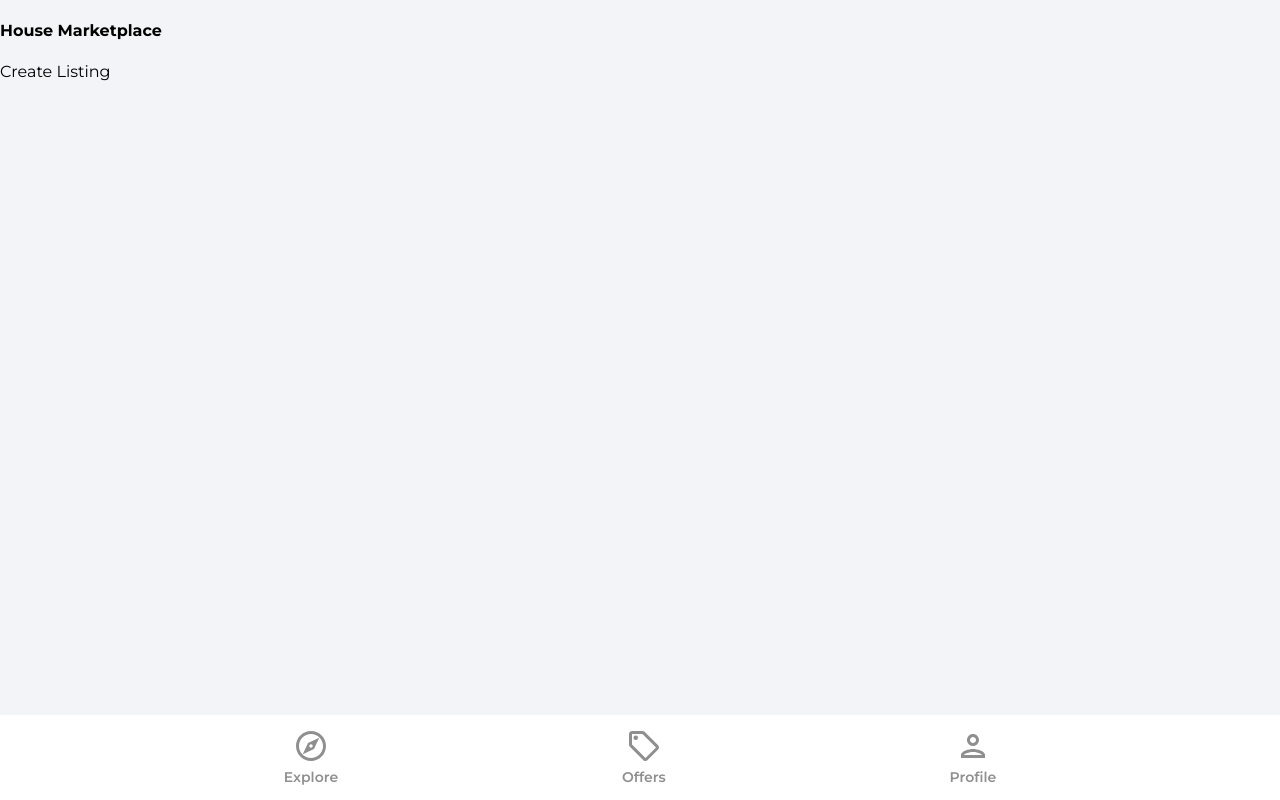
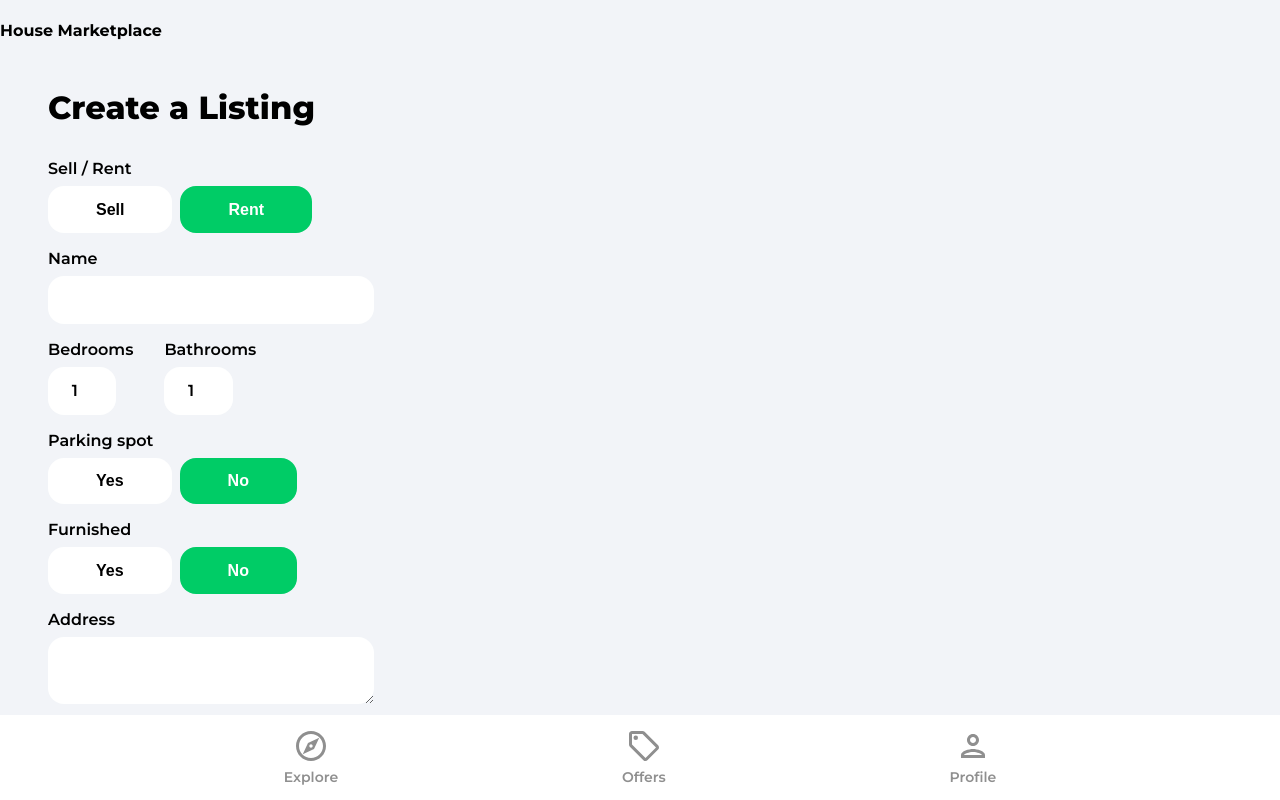
Before and after one commit to charcparle/project-house-marketplace-app, a React (Create React App) app: page /create-listing in a window 1280 px wide. Shown: the top 800 px of the page. Built offline with nearby package versions, Linux system fonts and the light colour scheme; no server answers; sample sign-in values are in the browser's storage.

Commit message:
Set up Geocoding API in Create Listing page

```diff
--- a/src/pages/CreateListing.jsx
+++ b/src/pages/CreateListing.jsx
@@ -2,6 +2,7 @@
 import { getAuth, onAuthStateChanged } from "firebase/auth";
 import { useNavigate } from "react-router-dom";
 import Spinner from "../components/Spinner";
+import { toast } from "react-toastify";
 
 function CreateListing() {
   const [geolocationEnabled, setGeolocationEnabled] = useState(true);
@@ -23,26 +24,349 @@
   });
   const auth = getAuth();
   const navigate = useNavigate();
+  const {
+    type,
+    name,
+    bedrooms,
+    bathrooms,
+    parking,
+    furnished,
+    address,
+    offer,
+    regularPrice,
+    discountedPrice,
+    images,
+    latitude,
+    longitude,
+  } = formData;
+
+  const handleSubmit = async (e) => {
+    e.preventDefault();
+    // console.log(formData);
+    setLoading(true);
+    if (discountedPrice >= regularPrice) {
+      setLoading(false);
+      toast.error("Discounted price must be less than the regular price");
+      return;
+    }
+    if (images.length > 6) {
+      setLoading(false);
+      toast.error("Max 6 images");
+      return;
+    }
+    const geolocation = {};
+    let location;
+
+    if (geolocationEnabled) {
+      const response = await fetch(
+        `https://maps.googleapis.com/maps/api/geocode/json?address=${address}&key=${process.env.REACT_APP_GEOCODE_API_KEY}`
+      );
+
+      const data = await response.json();
+      console.log(data)
+      geolocation.lat = data.results[0]?.geometry.location.lat ?? 0;
+      geolocation.lng = data.results[0]?.geometry.location.lng ?? 0;
+
+      location =
+        data.status === "ZERO_RESULTS"
+          ? undefined
+          : data.results[0]?.formatted_address;
+
+      if (location === undefined || location.includes("undefined")) {
+        setLoading(false);
+        toast.error("Please enter a correct address");
+        return;
+      }
+    } else {
+      geolocation.lat = latitude;
+      geolocation.lng = longitude;
+      location = address;
+    }
+  };
+
+  const handleMutate = (e) => {
+    // console.log(e);
+    let boolean = null;
+    if (e.target.value === "true") {
+      boolean = true;
+    } else if (e.target.value === "false") {
+      boolean = false;
+    }
+
+    if (e.target.files) {
+      // Files
+      setFormData((prev) => ({
+        ...prev,
+        images: e.target.files,
+      }));
+    } else if (e.target.type === "number") {
+      // Numbers
+      setFormData((prev) => ({
+        ...prev,
+        [e.target.id]: e.target.valueAsNumber,
+      }));
+    } else {
+      // texts / booleans
+      setFormData((prev) => ({
+        ...prev,
+        [e.target.id]: boolean ?? e.target.value,
+      }));
+      // console.log(`typeof(boolean): ${typeof(boolean)}`)
+    }
+  };
 
   useEffect(() => {
     const unsub = onAuthStateChanged(auth, (user) => {
       if (user) {
         setFormData({ ...formData, userRef: user.uid });
-        console.log("user exists")
         setLoading(false);
       } else {
         navigate("/sign-in");
       }
-      console.log("Inside useEffect")
+      // console.log("Inside useEffect");
     });
     return unsub;
     // eslint-disable-next-line react-hooks/exhaustive-deps
-  },[]);
-  console.log(`loading: ${loading}`);
+  }, []);
   if (loading) {
     return <Spinner />;
   }
-  return <div>Create Listing</div>;
+  return (
+    <div className="profile">
+      <header>
+        <p className="pageHeader">Create a Listing</p>
+      </header>
+
+      <main>
+        <form onSubmit={handleSubmit}>
+          <label className="formLabel">Sell / Rent</label>
+          <div className="formButtons">
+            <button
+              type="button"
+              className={type === "sale" ? "formButtonActive" : "formButton"}
+              id="type"
+              value="sale"
+              onClick={handleMutate}
+            >
+              Sell
+            </button>
+            <button
+              type="button"
+              className={type === "rent" ? "formButtonActive" : "formButton"}
+              id="type"
+              value="rent"
+              onClick={handleMutate}
+            >
+              Rent
+            </button>
+          </div>
+
+          <label className="formLabel">Name</label>
+          <input
+            className="formInputName"
+            type="text"
+            id="name"
+            value={name}
+            onChange={handleMutate}
+            maxLength="32"
+            minLength="10"
+            required
+          />
+
+          <div className="formRooms flex">
+            <div>
+              <label className="formLabel">Bedrooms</label>
+              <input
+                className="formInputSmall"
+                type="number"
+                id="bedrooms"
+                value={bedrooms}
+                onChange={handleMutate}
+                min="1"
+                max="50"
+                required
+              />
+            </div>
+            <div>
+              <label className="formLabel">Bathrooms</label>
+              <input
+                className="formInputSmall"
+                type="number"
+                id="bathrooms"
+                value={bathrooms}
+                onChange={handleMutate}
+                min="1"
+                max="50"
+                required
+              />
+            </div>
+          </div>
+
+          <label className="formLabel">Parking spot</label>
+          <div className="formButtons">
+            <button
+              className={parking ? "formButtonActive" : "formButton"}
+              type="button"
+              id="parking"
+              value={true}
+              onClick={handleMutate}
+              min="1"
+              max="50"
+            >
+              Yes
+            </button>
+            <button
+              className={
+                !parking && parking !== null ? "formButtonActive" : "formButton"
+              }
+              type="button"
+              id="parking"
+              value={false}
+              onClick={handleMutate}
+            >
+              No
+            </button>
+          </div>
+
+          <label className="formLabel">Furnished</label>
+          <div className="formButtons">
+            <button
+              className={furnished ? "formButtonActive" : "formButton"}
+              type="button"
+              id="furnished"
+              value={true}
+              onClick={handleMutate}
+            >
+              Yes
+            </button>
+            <button
+              className={
+                !furnished && furnished !== null
+                  ? "formButtonActive"
+                  : "formButton"
+              }
+              type="button"
+              id="furnished"
+              value={false}
+              onClick={handleMutate}
+            >
+              No
+            </button>
+          </div>
+
+          <label className="formLabel">Address</label>
+          <textarea
+            className="formInputAddress"
+            type="text"
+            id="address"
+            value={address}
+            onChange={handleMutate}
+            required
+          />
+
+          {!geolocationEnabled && (
+            <div className="formLatLng flex">
+              <div>
+                <label className="formLabel">Latitude</label>
+                <input
+                  className="formInputSmall"
+                  type="number"
+                  id="latitude"
+                  value={latitude}
+                  onChange={handleMutate}
+                  required
+                />
+              </div>
+              <div>
+                <label className="formLabel">Longitude</label>
+                <input
+                  className="formInputSmall"
+                  type="number"
+                  id="longitude"
+                  value={longitude}
+                  onChange={handleMutate}
+                  required
+                />
+              </div>
+            </div>
+          )}
+
+          <label className="formLabel">Offer</label>
+          <div className="formButtons">
+            <button
+              className={offer ? "formButtonActive" : "formButton"}
+              type="button"
+              id="offer"
+              value={true}
+              onClick={handleMutate}
+            >
+              Yes
+            </button>
+            <button
+              className={
+                !offer && offer !== null ? "formButtonActive" : "formButton"
+              }
+              type="button"
+              id="offer"
+              value={false}
+              onClick={handleMutate}
+            >
+              No
+            </button>
+          </div>
+
+          <label className="formLabel">Regular Price</label>
+          <div className="formPriceDiv">
+            <input
+              className="formInputSmall"
+              type="number"
+              id="regularPrice"
+              value={regularPrice}
+              onChange={handleMutate}
+              min="50"
+              max="750000000"
+              required
+            />
+            {type === "rent" && <p className="formPriceText">$ / Month</p>}
+          </div>
+
+          {offer && (
+            <>
+              <label className="formLabel">Discounted Price</label>
+              <input
+                className="formInputSmall"
+                type="number"
+                id="discountedPrice"
+                value={discountedPrice}
+                onChange={handleMutate}
+                min="50"
+                max="750000000"
+                required={offer}
+              />
+            </>
+          )}
+
+          <label className="formLabel">Images</label>
+          <p className="imagesInfo">
+            The first image will be the cover (max 6).
+          </p>
+          <input
+            className="formInputFile"
+            type="file"
+            id="images"
+            onChange={handleMutate}
+            max="6"
+            accept=".jpg,.png,.jpeg"
+            multiple
+            required
+          />
+          <button type="submit" className="primaryButton createListingButton">
+            Create Listing
+          </button>
+        </form>
+      </main>
+    </div>
+  );
 }
 
 export default CreateListing;
```
Also changed, not shown: 1 other file (tests, documents, lock files or other folders).
